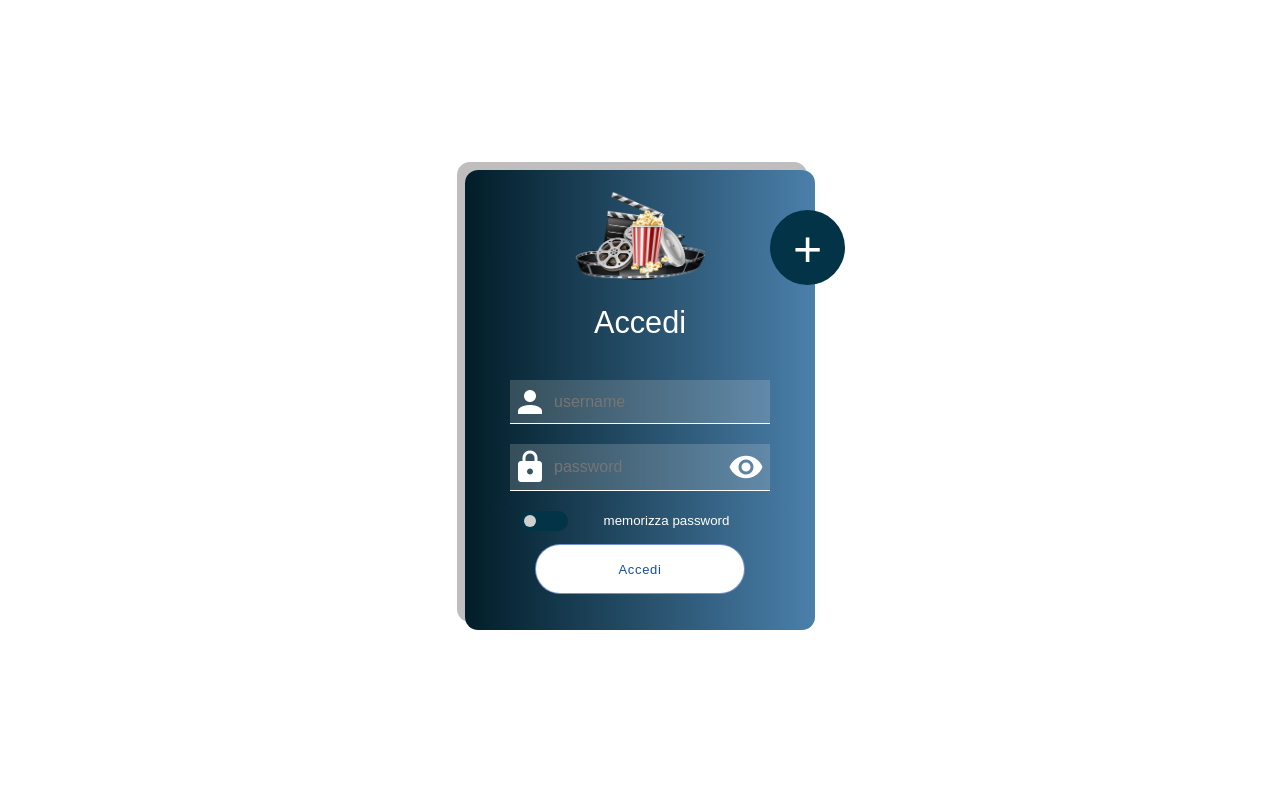
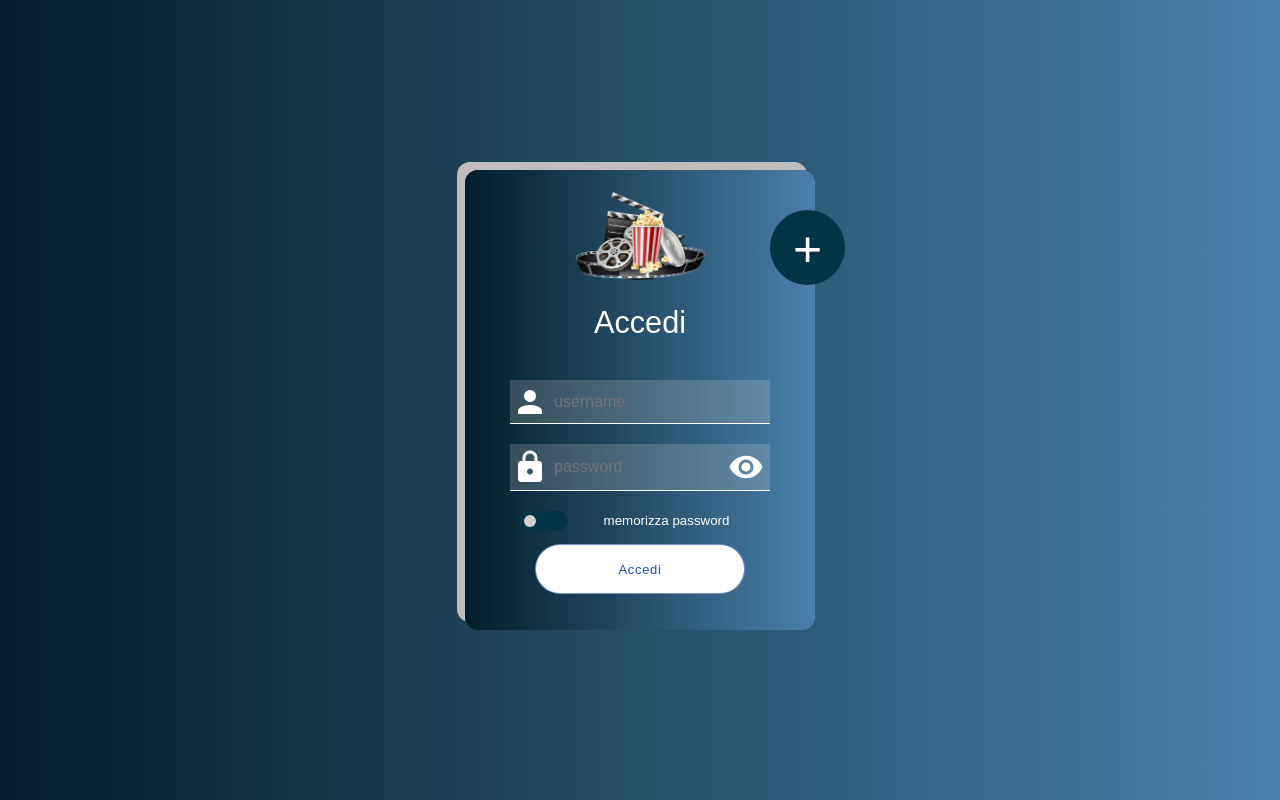
Before and after one commit to LukeSkywa/ProgrammersCreed, an Angular app: page /login in a window 1280 px wide. Built offline with nearby package versions, Linux system fonts and the light colour scheme; data requests are answered from the project's data file.

Commit message:
sfondo e height ok(spero)

```diff
--- a/src/app/components/profile/profile.component.scss
+++ b/src/app/components/profile/profile.component.scss
@@ -2,12 +2,13 @@
     background-image: linear-gradient(90deg, rgba(1, 29, 40, 1) 0%, rgba(75, 128, 171, 1) 100%);
     width: 100%;
     padding-top: 0.5%;
+    padding-bottom: 0;
+    margin-bottom: 0;
     align-self: center;
     justify-content: center;
     text-align: center;
     color: white;
     font-family: Arial, Helvetica, sans-serif;
-    height: 100%;
 }
 
 .title {
@@ -76,7 +77,7 @@ td {
 //bottone
 button {
     margin-top: 25px;
-    margin-bottom: 25px;
+    //margin-bottom: 25px;
     position: relative;
     outline: none;
     text-decoration: none;
--- a/src/styles.scss
+++ b/src/styles.scss
@@ -7,5 +7,7 @@ body {
 
 body {
     margin: 0;
+    min-height: 100%;
     font-family: Roboto, "Helvetica Neue", sans-serif;
+    background-image: linear-gradient(90deg, rgba(1, 29, 40, 1) 0%, rgba(75, 128, 171, 1) 100%);
 }
```
